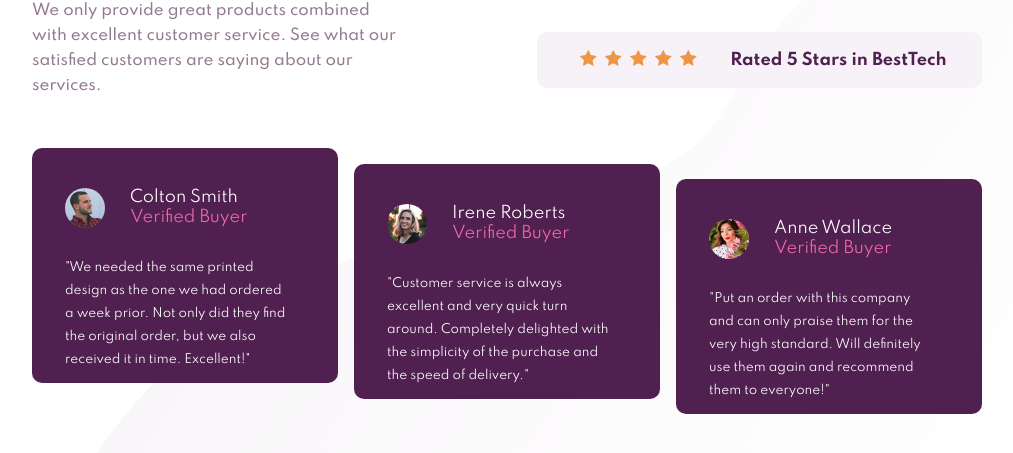
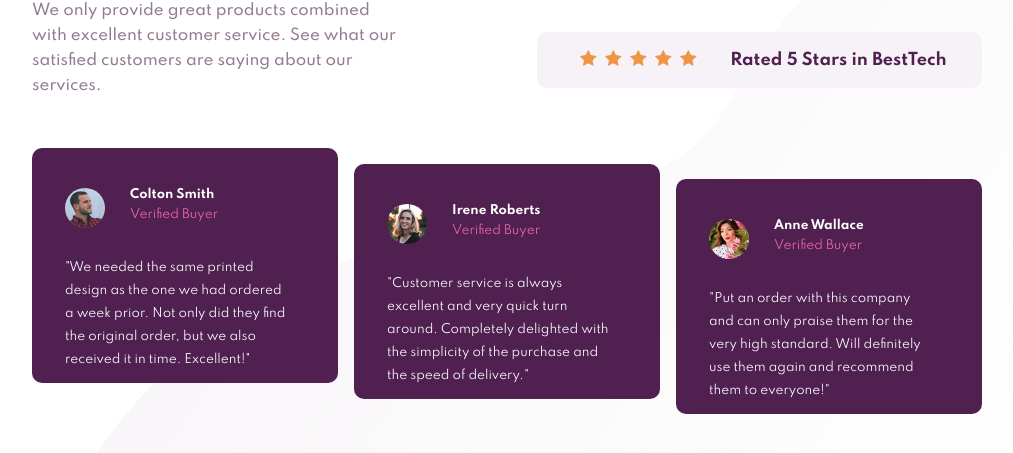
Before and after one commit to mariobidoia/frontendmentor-social-proof-section-master, a plain HTML site: page index.html in a window 1280 px wide. Shown: the part 363-816 px from the top of the page, without its empty margins (133-1146 px from the left). Drawn offline with Linux system fonts and the light colour scheme.

Commit message:
update vf

```diff
--- a/style.css
+++ b/style.css
@@ -221,4 +221,13 @@ body {
     text-align: left;
     margin-right: 8px;
   }
+
+  .buyer-name{
+    font-size: 12px;
+    font-weight: 700;
+  }
+
+  .buyer-verified{
+    font-size: 12px;
+  }
 }
```
